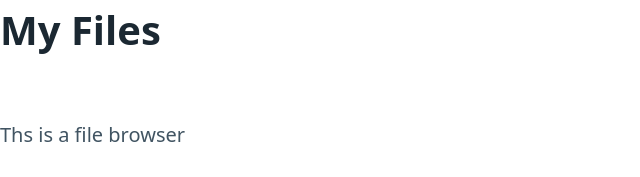
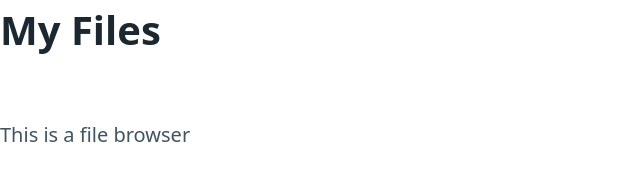
Before and after one commit to trexasch/file-browser, a plain HTML site: page index.html in a window 1280 px wide. Shown: the top 177 px of the page, 0-640 px from the left. Drawn offline with nearby package versions, Linux system fonts and the light colour scheme.

Commit message:
spelling error fixed?!?!?!?!

```diff
--- a/index.html
+++ b/index.html
@@ -8,7 +8,7 @@
 </head>
 <body>
     <h1>My Files</h1>
-    <p>Ths is a file browser</p>
+    <p>This is a file browser</p>
 
     <table>
     <tr>
```
